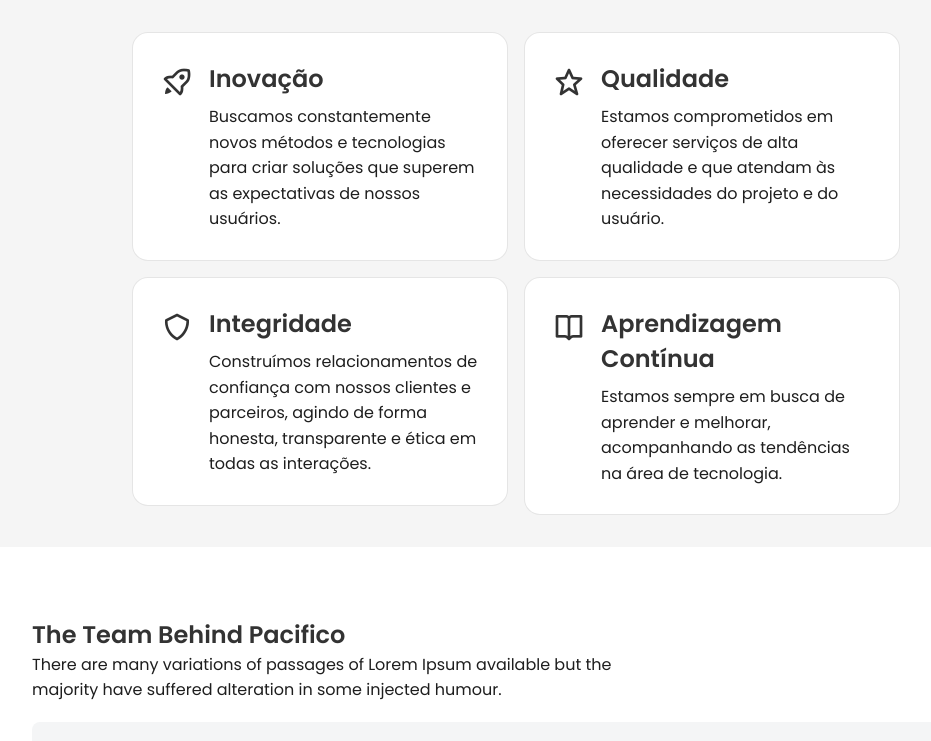
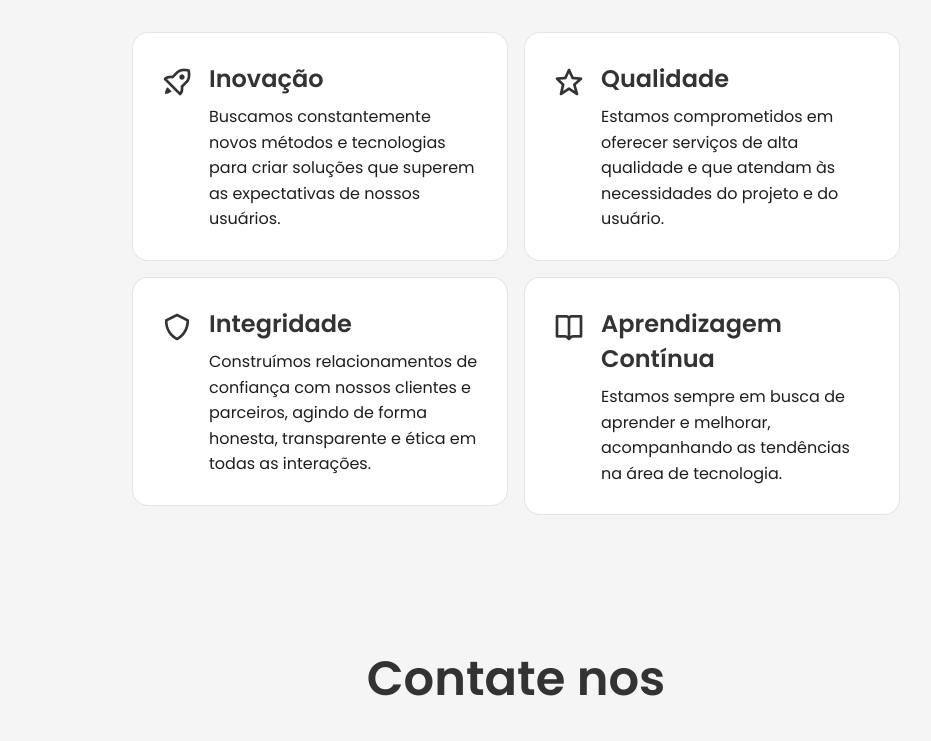
Before and after one commit to AlexSanderXDZ/Site-indo, a React (Vite) app: page / in a window 1280 px wide. Shown: the part 2000-2741 px from the top of the page, without its empty margins (124-1055 px from the left). Built offline with nearby package versions, Linux system fonts and the light colour scheme.

Commit message:
att team

```diff
--- a/src/App.jsx
+++ b/src/App.jsx
@@ -22,7 +22,7 @@ function App() {
         <Skills />
         <Work />
        {/* <Team /> */}
-        <Teams />
+       {/* <Teams />*/}
         <Contact />
 
 
```
